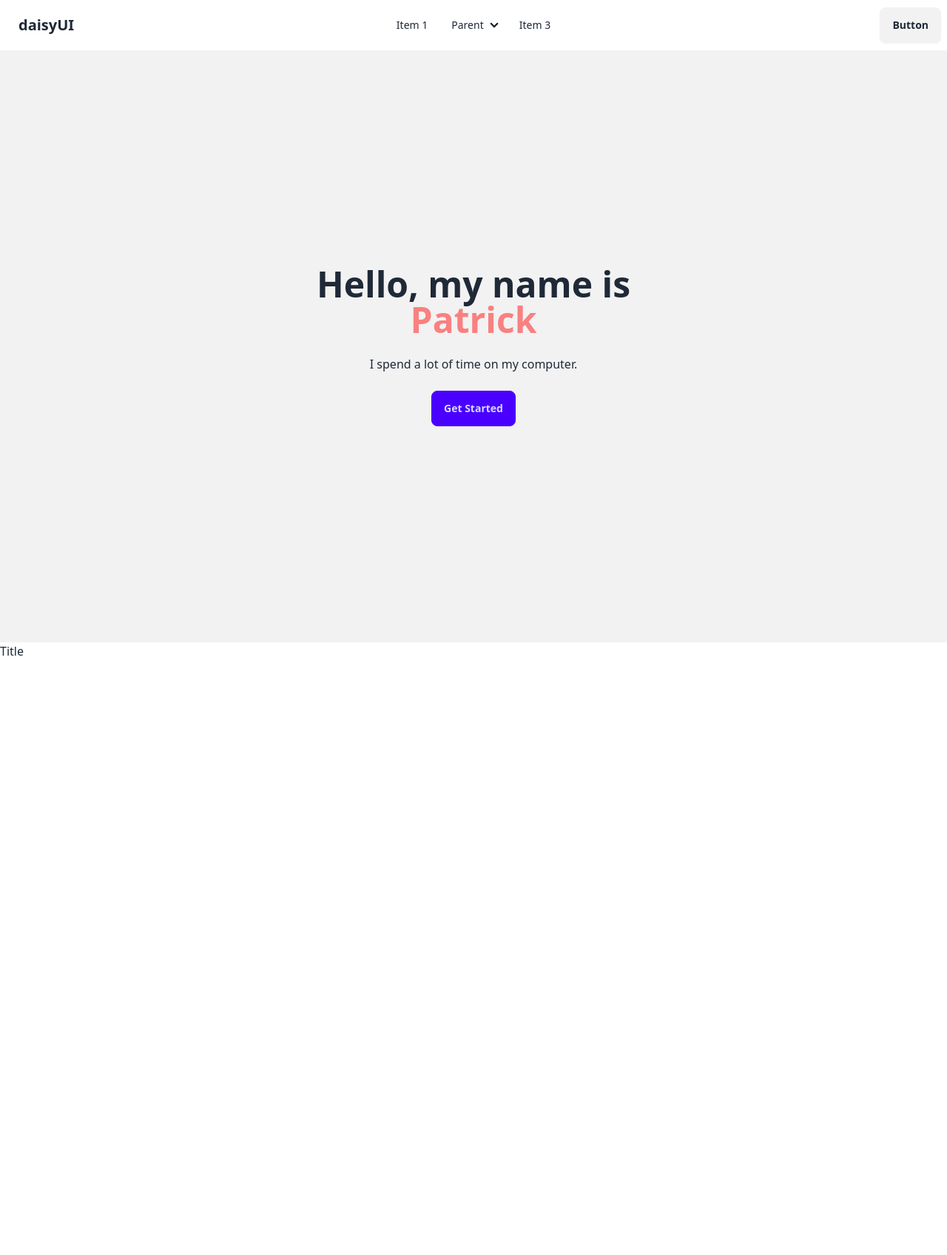
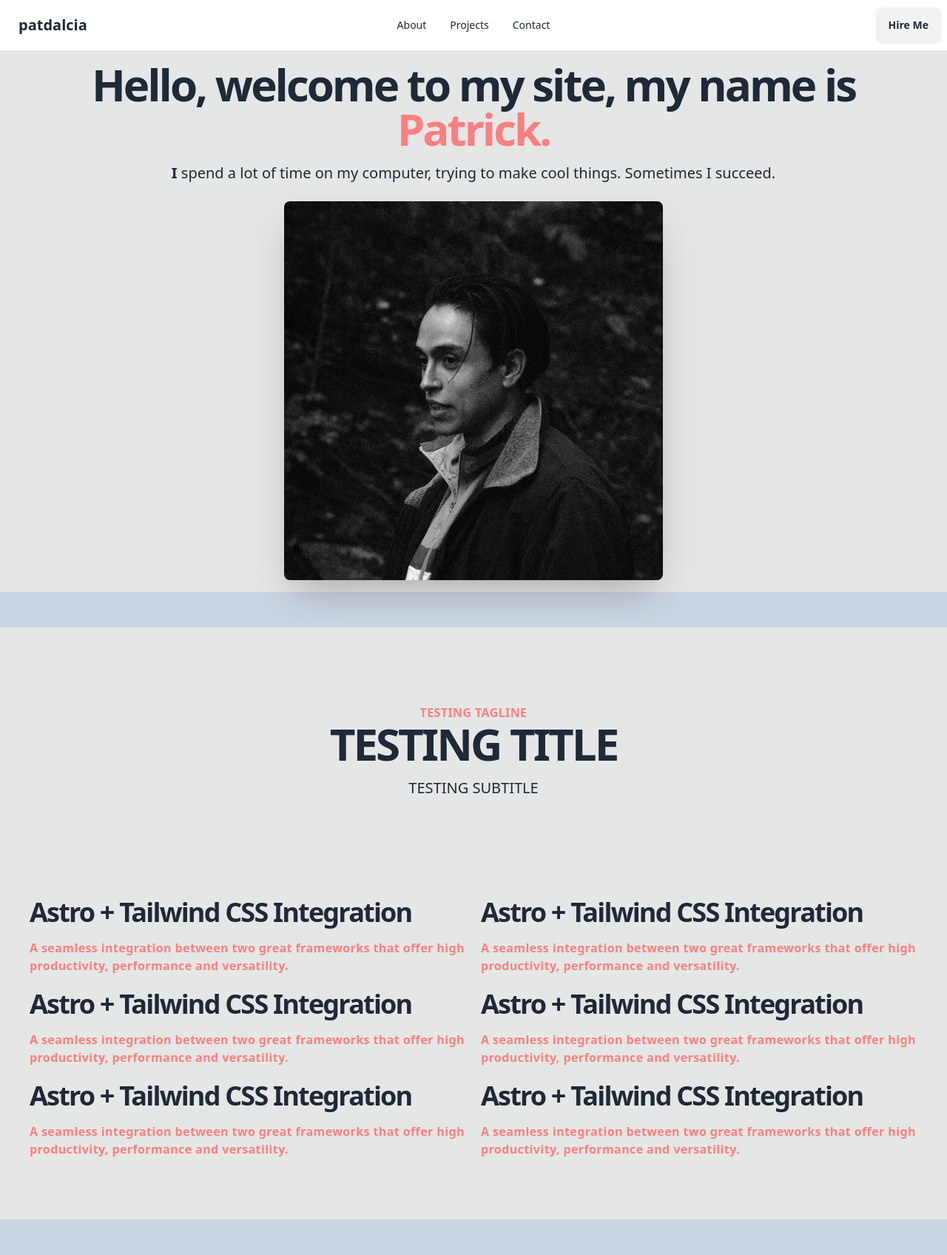
Before and after one commit to patdalcia/portfolio, an Astro site: page / in a window 1280 px wide. Shown: the whole page at 74% size. Before the commit the page ends 892 px from the top, so only its background shows below. Built offline with nearby package versions, Linux system fonts and the light colour scheme; Astro itself is replaced by a stand-in of ours.

Commit message:
updated nav, hero, and About sections

```diff
--- a/src/components/Navigation.astro
+++ b/src/components/Navigation.astro
@@ -1,39 +1,29 @@
-<div class="navbar bg-base-100">
+<div class="navbar bg-base-100 sticky top-0 z-10">
     <div class="navbar-start">
       <div class="dropdown">
         <div tabindex="0" role="button" class="btn btn-ghost lg:hidden">
           <svg xmlns="http://www.w3.org/2000/svg" class="h-5 w-5" fill="none" viewBox="0 0 24 24" stroke="currentColor"><path stroke-linecap="round" stroke-linejoin="round" stroke-width="2" d="M4 6h16M4 12h8m-8 6h16" /></svg>
         </div>
         <ul tabindex="0" class="menu menu-sm dropdown-content mt-3 z-[1] p-2 shadow bg-base-100 rounded-box w-52">
-          <li><a>Item 1</a></li>
+          <li><a href="#about">About</a></li>
           <li>
-            <a>Parent</a>
-            <ul class="p-2">
-              <li><a>Submenu 1</a></li>
-              <li><a>Submenu 2</a></li>
-            </ul>
+            <a>Projects</a>
           </li>
-          <li><a>Item 3</a></li>
+          <li>
+            <a>Socials</a>
+          </li>
         </ul>
       </div>
-      <a class="btn btn-ghost text-xl">daisyUI</a>
+      <a class="btn btn-ghost text-xl">patdalcia</a>
     </div>
     <div class="navbar-center hidden lg:flex">
       <ul class="menu menu-horizontal px-1">
-        <li><a>Item 1</a></li>
-        <li>
-          <details>
-            <summary>Parent</summary>
-            <ul class="p-2">
-              <li><a>Submenu 1</a></li>
-              <li><a>Submenu 2</a></li>
-            </ul>
-          </details>
-        </li>
-        <li><a>Item 3</a></li>
+        <li><a href="#about">About</a></li>
+        <li><a>Projects</a></li>
+        <li><a>Contact</a></li>
       </ul>
     </div>
     <div class="navbar-end">
-      <a class="btn">Button</a>
+      <a class="btn">Hire Me</a>
     </div>
   </div>
--- /dev/null
+++ b/src/components/widgets/About.astro
@@ -0,0 +1,86 @@
+---
+
+export interface Props {
+	title?: string;
+  subtitle? : string;
+  tagline? : string;
+}
+
+const {
+	title = await Astro.slots.render('title'),
+  subtitle = await Astro.slots.render('subtitle'),
+  tagline = await Astro.slots.render('tagline'),
+} = Astro.props;
+---
+
+<section class="w-full h-screen flex flex-col justify-evenly" id="about">
+    <div class="w-full h-1/4 p-5 text-center">
+        {
+        tagline && (
+            <p
+              class="text-base text-red-400 dark:text-blue-200 font-bold tracking-wide uppercase"
+              set:html={tagline}
+            />
+          )
+        }
+        {
+            title && (
+              <h1
+                class="text-5xl md:text-6xl font-bold leading-tighter tracking-tighter mb-4 font-heading dark:text-gray-200"
+                set:html={title}
+              />
+            )
+        }
+        {subtitle && <p class="text-xl text-muted mb-6 dark:text-slate-300" set:html={subtitle} />}
+    </div>
+    <div class="mx-10 grid grid-cols-2 gap-5 text-center">
+        <div class="text-left">
+            <h1 class="text-3xl md:text-4xl font-bold leading-tighter tracking-tighter mb-4 font-heading dark:text-gray-200">
+                Astro + Tailwind CSS Integration
+            </h1>
+            <p class="text-base text-red-400 dark:text-blue-200 font-bold tracking-wide">
+                A seamless integration between two great frameworks that offer high productivity, performance and versatility.
+            </p>
+        </div>
+        <div class="text-left">
+            <h1 class="text-3xl md:text-4xl font-bold leading-tighter tracking-tighter mb-4 font-heading dark:text-gray-200">
+                Astro + Tailwind CSS Integration
+            </h1>
+            <p class="text-base text-red-400 dark:text-blue-200 font-bold tracking-wide">
+                A seamless integration between two great frameworks that offer high productivity, performance and versatility.
+            </p>
+        </div>
+        <div class="text-left">
+            <h1 class="text-3xl md:text-4xl font-bold leading-tighter tracking-tighter mb-4 font-heading dark:text-gray-200">
+                Astro + Tailwind CSS Integration
+            </h1>
+            <p class="text-base text-red-400 dark:text-blue-200 font-bold tracking-wide">
+                A seamless integration between two great frameworks that offer high productivity, performance and versatility.
+            </p>
+        </div>
+        <div class="text-left">
+            <h1 class="text-3xl md:text-4xl font-bold leading-tighter tracking-tighter mb-4 font-heading dark:text-gray-200">
+                Astro + Tailwind CSS Integration
+            </h1>
+            <p class="text-base text-red-400 dark:text-blue-200 font-bold tracking-wide">
+                A seamless integration between two great frameworks that offer high productivity, performance and versatility.
+            </p>
+        </div>
+        <div class="text-left">
+            <h1 class="text-3xl md:text-4xl font-bold leading-tighter tracking-tighter mb-4 font-heading dark:text-gray-200">
+                Astro + Tailwind CSS Integration
+            </h1>
+            <p class="text-base text-red-400 dark:text-blue-200 font-bold tracking-wide">
+                A seamless integration between two great frameworks that offer high productivity, performance and versatility.
+            </p>
+        </div>
+        <div class="text-left">
+            <h1 class="text-3xl md:text-4xl font-bold leading-tighter tracking-tighter mb-4 font-heading dark:text-gray-200">
+                Astro + Tailwind CSS Integration
+            </h1>
+            <p class="text-base text-red-400 dark:text-blue-200 font-bold tracking-wide">
+                A seamless integration between two great frameworks that offer high productivity, performance and versatility.
+            </p>
+        </div>
+    </div>
+</section>
--- a/src/components/widgets/Hero.astro
+++ b/src/components/widgets/Hero.astro
@@ -1,14 +1,35 @@
 ---
 import { Image } from 'astro:assets';
+import heroImage from '../../assets/images/me-bw.jpg';
+
+
+export interface Props {
+	title?: string;
+  subtitle? : string;
+}
+
+const {
+	title = await Astro.slots.render('title'),
+  subtitle = await Astro.slots.render('subtitle'),
+} = Astro.props;
 ---
 
-<div class="hero min-h-screen bg-base-200">
+
+<section>
+  <div class="hero min-h-90 bg-base-300">
     <div class="hero-content text-center">
-      <div class="max-w-lg">
-        <h1 class="text-5xl font-bold">Hello, my name is <span class="text-red-400">Patrick</span></h1>
-        <p class="py-6">I spend a lot of time on my computer.</p>
-
-        <button class="btn btn-primary">Get Started</button>
+      <div class="max-w-90 flex flex-col justify-center items-center">
+        {
+          title && (
+            <h1
+              class="text-5xl md:text-6xl font-bold leading-tighter tracking-tighter mb-4 font-heading dark:text-gray-200"
+              set:html={title}
+            />
+          )
+        }
+        {subtitle && <p class="text-xl text-muted mb-6 dark:text-slate-300" set:html={subtitle} />}
+        <Image src={heroImage} class="max-w-lg rounded-lg shadow-2xl"  alt="Me, well, a picture of me."/>
       </div>
     </div>
-</div>
+  </div>
+</section>
--- /dev/null
+++ b/src/components/widgets/Seperator.astro
@@ -0,0 +1,7 @@
+---
+
+---
+
+<section class="w-full h-12 bg-slate-300" id="about">
+
+</section>
--- a/src/layouts/Layout.astro
+++ b/src/layouts/Layout.astro
@@ -37,6 +37,10 @@ const { title } = Astro.props;
 		font-family: system-ui, sans-serif;
 		background: #13151a;
 		background-size: 224px;
+		scroll-behavior: smooth;
+	}
+	body {
+		background-color: #e5e6e6;
 	}
 	code {
 		font-family:
--- a/src/pages/index.astro
+++ b/src/pages/index.astro
@@ -3,12 +3,42 @@ import Layout from '../layouts/Layout.astro';
 import Card from '../components/Card.astro';
 import Navigation from '../components/Navigation.astro';
 import Hero from '../components/widgets/Hero.astro';
+import About from '../components/widgets/About.astro';
+import Seperator from '../components/widgets/Seperator.astro';
+import { Fragment } from 'react';
+
+
+
 ---
 
 <Layout title="Welcome to Astro.">
 	<main>
 		<Navigation/>
-		<Hero/>
-		<h1>Title</h1>
+		<Hero>
+			<Fragment slot="title">
+				Hello, <span class="hidden xl:inline">welcome to my site, </span>
+				my name is <span class="text-red-400">Patrick.</span>
+			</Fragment>
+			<Fragment slot="subtitle">
+				<span class="hidden sm:inline">
+				  <span class="font-semibold">I</span> spend a lot of time on my computer, trying to make cool things. Sometimes I succeed.</span
+				>
+				<span class="block mb-1 sm:hidden font-bold text-blue-600">I spend a lot of time on my computer</span>
+			  </Fragment>
+		</Hero>
+		<Seperator/>
+		<About>
+			<Fragment slot="title">
+				TESTING TITLE
+			</Fragment>
+			<Fragment slot="subtitle">
+				TESTING SUBTITLE
+			</Fragment>
+			<Fragment slot="tagline">
+				TESTING TAGLINE
+			</Fragment>
+		</About>
+		<Seperator/>
+
 	</main>
 </Layout>
```
Also changed, not shown: src/assets/images/Error 404 — AstroWind.html (added, +3 -0 lines), src/assets/images/me-bw.jpg (added).
